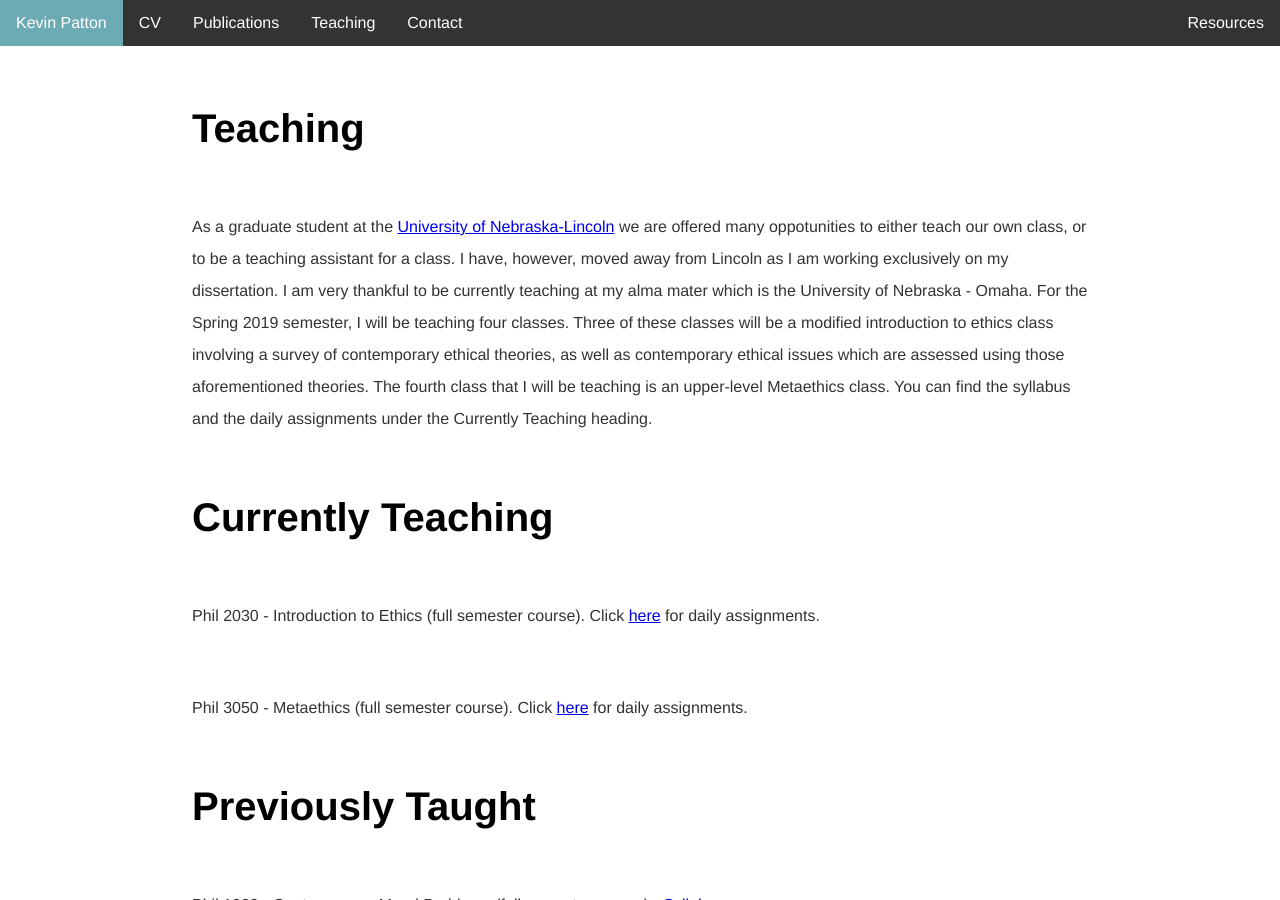
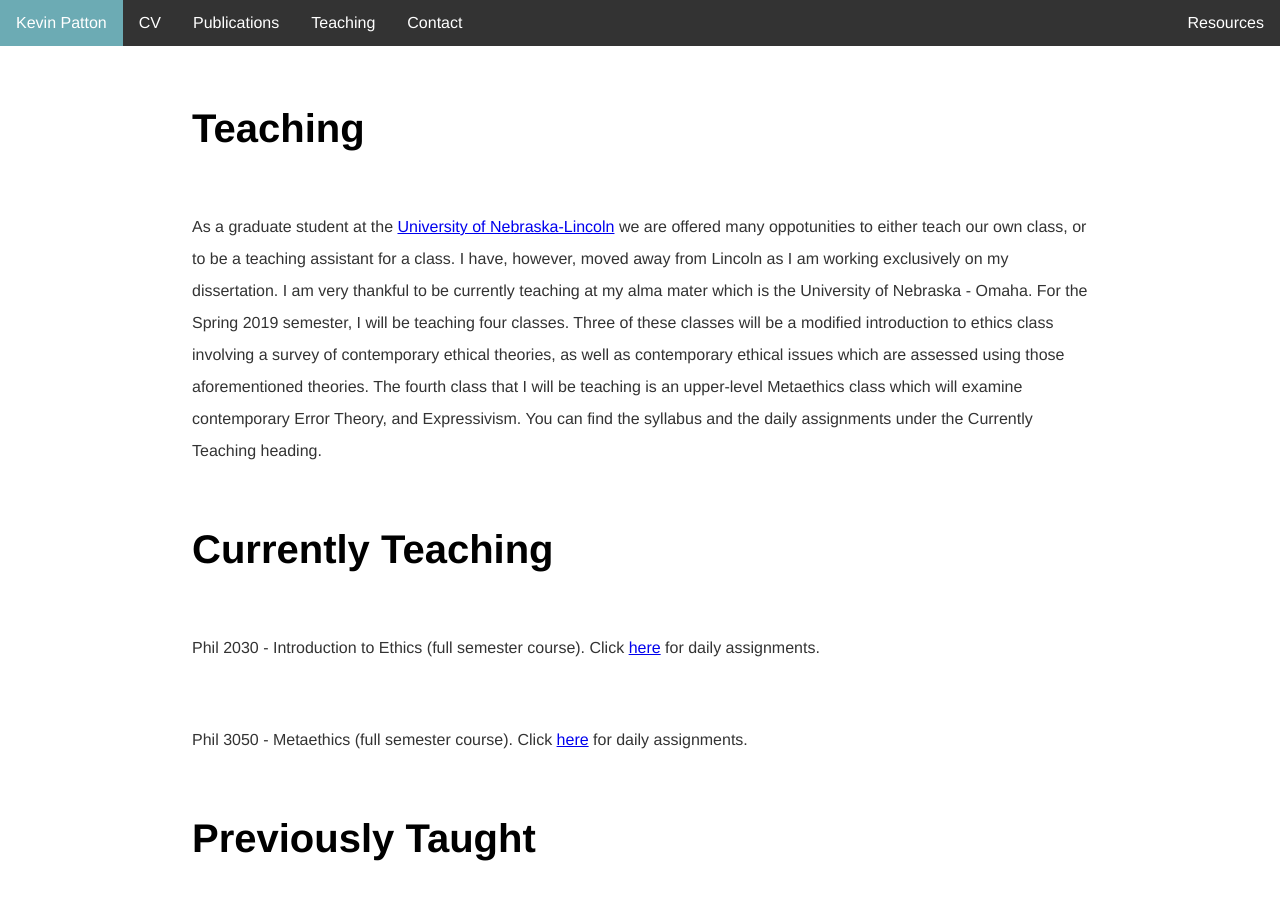
Before and after one commit to kevinjpatton/kevinjpatton.github.io, a Jekyll site: the page built from teaching/index.html, in a window 1280 px wide and 900 px high. Built offline with Jekyll 4.4.1, drawn with Linux system fonts in a browser that asks for light colours; Markdown is read by kramdown in place of the engine named in the settings.

Commit message:
Update index.html

```diff
--- a/teaching/index.html
+++ b/teaching/index.html
@@ -3,7 +3,7 @@
 title: Teaching - Kevin Patton
 ---
 <h1>Teaching</h1>
-<p>As a graduate student at the <a href="http://www.unl.edu/philosophy/graduate-students#patton" target="_blank">University of Nebraska-Lincoln</a>  we are offered many oppotunities to either teach our own class, or to be a teaching assistant for a class.  I have, however, moved away from Lincoln as I am working exclusively on my dissertation.  I am very thankful to be currently teaching at my alma mater which is the University of Nebraska - Omaha.  For the Spring 2019 semester, I will be teaching four classes.  Three of these classes will be a modified introduction to ethics class involving a survey of contemporary ethical theories, as well as contemporary ethical issues which are assessed using those aforementioned theories.  The fourth class that I will be teaching is an upper-level Metaethics class.  You can find the syllabus and the daily assignments under the Currently Teaching heading.</p>
+<p>As a graduate student at the <a href="http://www.unl.edu/philosophy/graduate-students#patton" target="_blank">University of Nebraska-Lincoln</a>  we are offered many oppotunities to either teach our own class, or to be a teaching assistant for a class.  I have, however, moved away from Lincoln as I am working exclusively on my dissertation.  I am very thankful to be currently teaching at my alma mater which is the University of Nebraska - Omaha.  For the Spring 2019 semester, I will be teaching four classes.  Three of these classes will be a modified introduction to ethics class involving a survey of contemporary ethical theories, as well as contemporary ethical issues which are assessed using those aforementioned theories.  The fourth class that I will be teaching is an upper-level Metaethics class which will examine contemporary Error Theory, and Expressivism.  You can find the syllabus and the daily assignments under the Currently Teaching heading.</p>
 <h1>Currently Teaching</h1>
 <p>Phil 2030 - Introduction to Ethics (full semester course).  Click <a href="/teaching/phil_2030/index.html" target="_blank">here</a> for daily assignments.
 <p>Phil 3050 - Metaethics (full semester course).  Click <a href="/teaching/phil_3050/index.html" target="_blank">here</a> for daily assignments.
```
